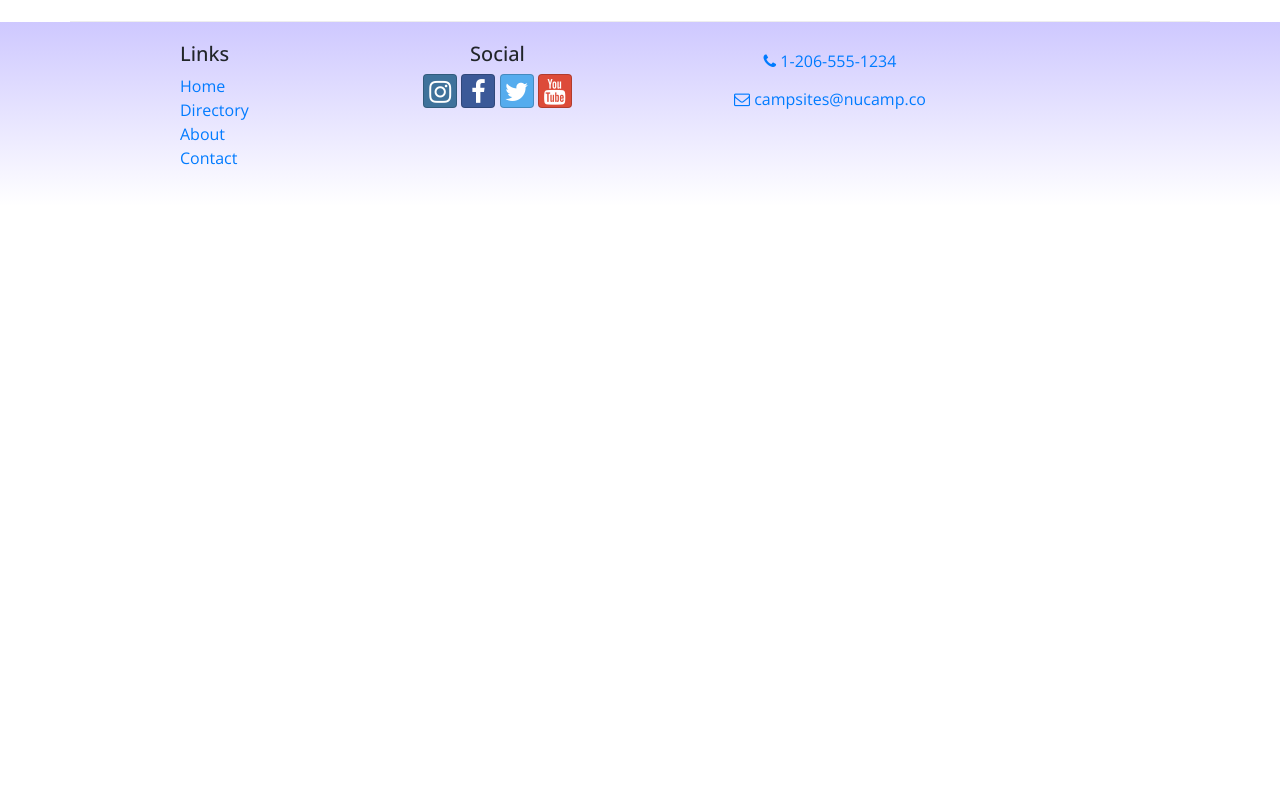
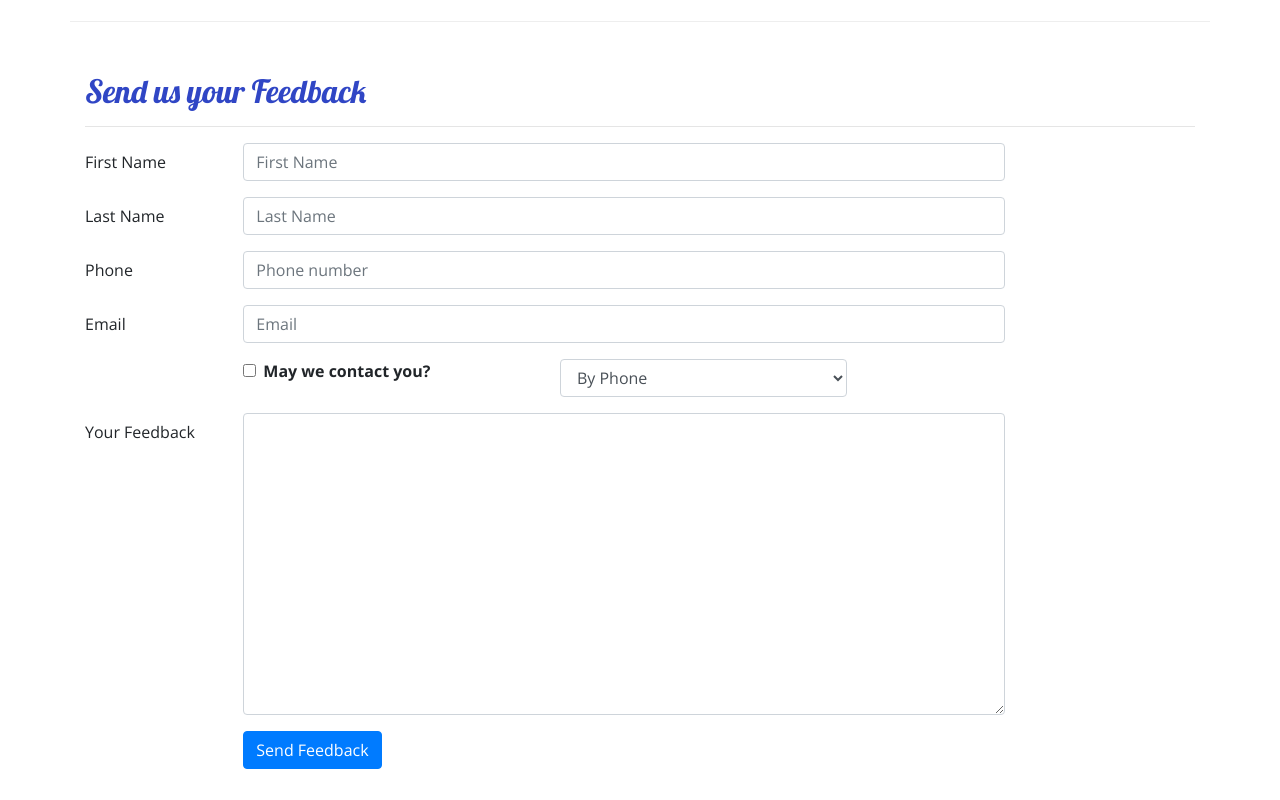
Before and after one commit to mpaskal/react-mp, a React (Create React App) app in the folder nucampsite/: page /contactus in a window 1280 px wide. Shown: the part 500-1300 px from the top of the page. Before the commit the page ends 800 px from the top, so only its background shows below. Built offline with nearby package versions, Linux system fonts and the light colour scheme.

Commit message:
Add contact fields validation

```diff
--- a/nucampsite/src/components/ContactComponent.js
+++ b/nucampsite/src/components/ContactComponent.js
@@ -1,8 +1,99 @@
-import React from "react";
-import { Breadcrumb, BreadcrumbItem } from "reactstrap";
+import React, { Component } from "react";
+import {
+  Breadcrumb,
+  BreadcrumbItem,
+  Button,
+  Form,
+  FormGroup,
+  Label,
+  Input,
+  Col,
+  FormFeedback,
+} from "reactstrap";
 import { Link } from "react-router-dom";
 
-function Contact(props) {
+class Contact extends Component {
+  constructor(props) {
+    super(props);
+    this.state = {
+      firstName: "",
+      lastName: "",
+      phoneNum: "",
+      email: "",
+      agree: false,
+      contactType: "By Phone",
+      feedback: "",
+      touched: {
+        firstName: false,
+        lastName: false,
+        phoneNum: false,
+        email: false,
+      },
+    };
+    this.handleInputChange = this.handleInputChange.bind(this);
+    this.handleSubmit = this.handleSubmit.bind(this);
+  }
+  validate(firstName, lastName, phoneNum, email) {
+    const errors = {
+      firstName: "",
+      lastName: "",
+      phoneNum: "",
+      email: "",
+    };
+
+    if (this.state.touched.firstName) {
+      if (firstName.length < 2) {
+        errors.firstName = "First name must be at least 2 characters.";
+      } else if (firstName.length > 15) {
+        errors.firstName = "First name must be 15 or less characters.";
+      }
+    }
+
+    if (this.state.touched.lastName) {
+      if (lastName.length < 2) {
+        errors.lastName = "Last name must be at least 2 characters.";
+      } else if (lastName.length > 15) {
+        errors.lastName = "Last name must be 15 or less characters.";
+      }
+    }
+
+    const reg = /^\d+$/;
+    if (this.state.touched.phoneNum && !reg.test(phoneNum)) {
+      errors.phoneNum = "The phone number should contain only numbers.";
+    }
+
+    if (this.state.touched.email && !email.includes("@")) {
+      errors.email = "Email should contain a @";
+    }
+
+    return errors;
+  }
+  handleBlur = (field) => () => {
+    this.setState({
+      touched: { ...this.state.touched, [field]: true },
+    });
+  };
+  handleInputChange(event) {
+    const target = event.target;
+    const name = target.name;
+    const value = target.type === "checkbox" ? target.checked : target.value;
+
+    this.setState({
+      [name]: value,
+    });
+  }
+  handleSubmit(event) {
+    console.log("Current state is: " + JSON.stringify(this.state));
+    alert("Current state is: " + JSON.stringify(this.state));
+    event.preventDefault();
+  }
+  render() {
+    const errors = this.validate(
+      this.state.firstName,
+      this.state.lastName,
+      this.state.phoneNum,
+      this.state.email
+    );
     return (
       <div className="container">
         <div className="row">
@@ -42,8 +133,139 @@
             </a>
           </div>
         </div>
+        <div className="row row-content">
+          <div className="col-12">
+            <h2>Send us your Feedback</h2>
+            <hr />
+          </div>
+          <div className="col-md-10">
+            <Form onSubmit={this.handleSubmit}>
+              <FormGroup row>
+                <Label htmlFor="firstName" md={2}>
+                  First Name
+                </Label>
+                <Col md={10}>
+                  <Input
+                    type="text"
+                    id="firstName"
+                    name="firstName"
+                    placeholder="First Name"
+                    value={this.state.firstName}
+                    invalid={errors.firstName}
+                    onBlur={this.handleBlur("firstName")}
+                    onChange={this.handleInputChange}
+                  />
+                  <FormFeedback>{errors.firstName}</FormFeedback>
+                </Col>
+              </FormGroup>
+              <FormGroup row>
+                <Label htmlFor="lastName" md={2}>
+                  Last Name
+                </Label>
+                <Col md={10}>
+                  <Input
+                    type="text"
+                    id="lastName"
+                    name="lastName"
+                    placeholder="Last Name"
+                    value={this.state.lastName}
+                    invalid={errors.lastName}
+                    onBlur={this.handleBlur("lastName")}
+                    onChange={this.handleInputChange}
+                  />
+                  <FormFeedback>{errors.lastName}</FormFeedback>
+                </Col>
+              </FormGroup>
+              <FormGroup row>
+                <Label htmlFor="phoneNum" md={2}>
+                  Phone
+                </Label>
+                <Col md={10}>
+                  <Input
+                    type="tel"
+                    id="phoneNum"
+                    name="phoneNum"
+                    placeholder="Phone number"
+                    value={this.state.phoneNum}
+                    invalid={errors.phoneNum}
+                    onBlur={this.handleBlur("phoneNum")}
+                    onChange={this.handleInputChange}
+                  />
+                  <FormFeedback>{errors.phoneNum}</FormFeedback>
+                </Col>
+              </FormGroup>
+              <FormGroup row>
+                <Label htmlFor="email" md={2}>
+                  Email
+                </Label>
+                <Col md={10}>
+                  <Input
+                    type="email"
+                    id="email"
+                    name="email"
+                    placeholder="Email"
+                    value={this.state.email}
+                    invalid={errors.email}
+                    onBlur={this.handleBlur("email")}
+                    onChange={this.handleInputChange}
+                  />
+                  <FormFeedback>{errors.email}</FormFeedback>
+                </Col>
+              </FormGroup>
+              <FormGroup row>
+                <Col md={{ size: 4, offset: 2 }}>
+                  <FormGroup check>
+                    <Label check>
+                      <Input
+                        type="checkbox"
+                        name="agree"
+                        checked={this.state.agree}
+                        onChange={this.handleInputChange}
+                      />{" "}
+                      <strong>May we contact you?</strong>
+                    </Label>
+                  </FormGroup>
+                </Col>
+                <Col md={4}>
+                  <Input
+                    type="select"
+                    name="contactType"
+                    value={this.state.contactType}
+                    onChange={this.handleInputChange}
+                  >
+                    <option>By Phone</option>
+                    <option>By Email</option>
+                  </Input>
+                </Col>
+              </FormGroup>
+              <FormGroup row>
+                <Label htmlFor="feedback" md={2}>
+                  Your Feedback
+                </Label>
+                <Col md={10}>
+                  <Input
+                    type="textarea"
+                    id="feedback"
+                    name="feedback"
+                    rows="12"
+                    value={this.state.feedback}
+                    onChange={this.handleInputChange}
+                  ></Input>
+                </Col>
+              </FormGroup>
+              <FormGroup row>
+                <Col md={{ size: 10, offset: 2 }}>
+                  <Button type="submit" color="primary">
+                    Send Feedback
+                  </Button>
+                </Col>
+              </FormGroup>
+            </Form>
+          </div>
+        </div>
       </div>
     );
   }
+}
 
 export default Contact;
```
Lines whose indentation alone changed are shown as unchanged.
